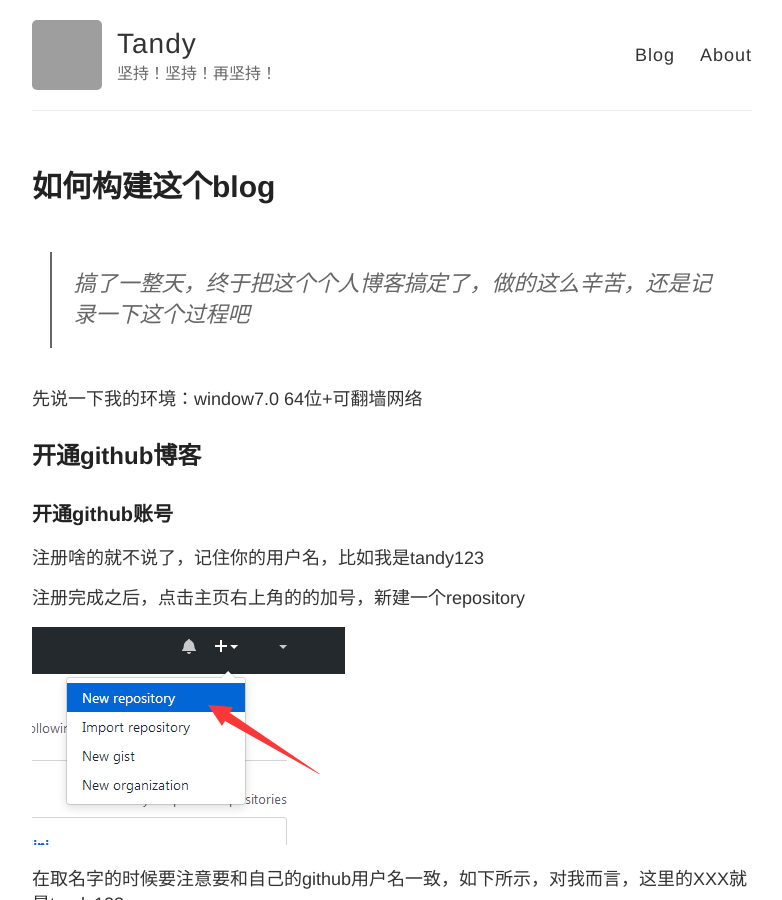
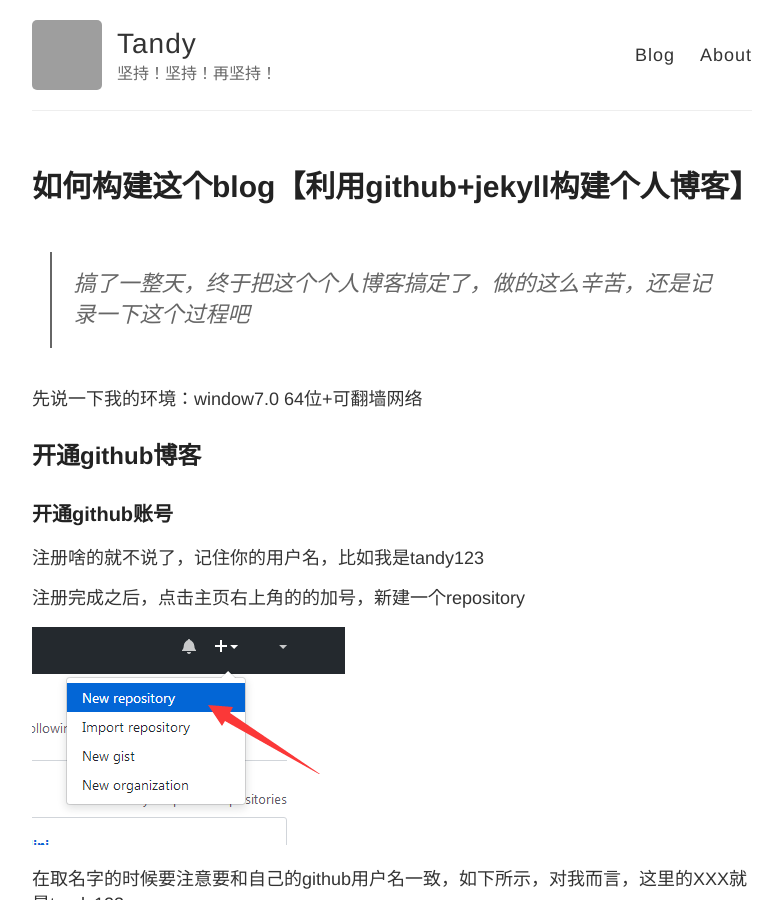
Before and after one commit to Tandy123/Tandy123.github.io, a Jekyll site: the page built from _posts/2014-3-3-How-to-build-personal-web-by-jekyll.md, in a window 1280 px wide and 900 px high. Shown: the whole window, without its empty margins (248-1030 px from the left). Built offline with Jekyll 4.4.1, drawn with Linux system fonts in a browser that asks for light colours; grey boxes are pictures that could not be loaded.

Commit message:
改标题

```diff
--- a/_posts/2014-3-3-How-to-build-personal-web-by-jekyll.md
+++ b/_posts/2014-3-3-How-to-build-personal-web-by-jekyll.md
@@ -1,6 +1,6 @@
 ---
 layout: post
-title: 如何构建这个blog
+title: 如何构建这个blog【利用github+jekyll构建个人博客】
 date: 2017-05-06 21:00:00
 ---
 
```
